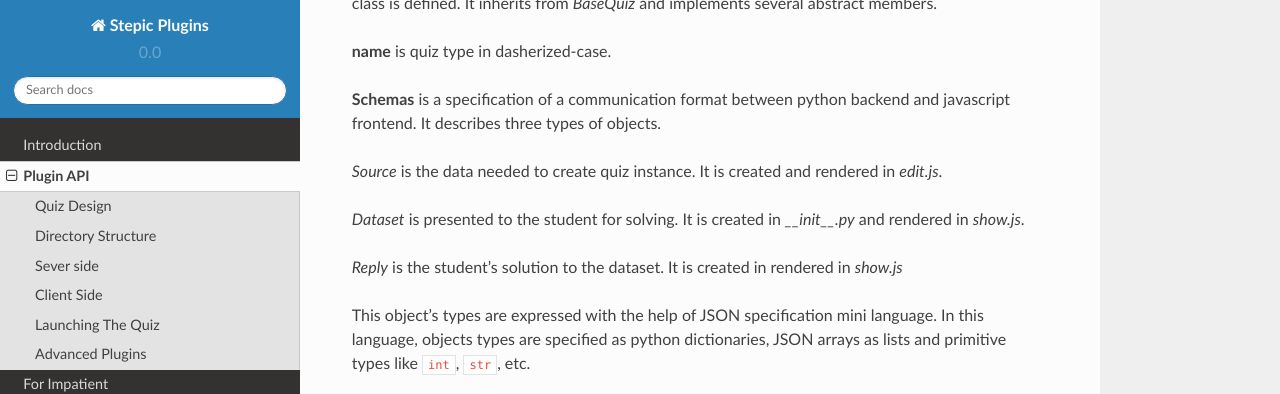
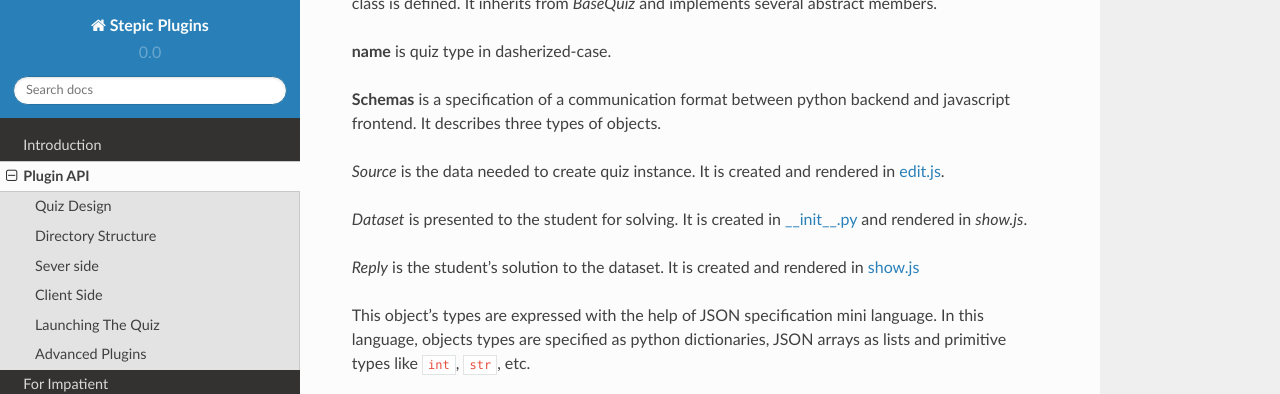
Before and after one commit to StepicOrg/stepik-plugins, a Sphinx documentation site: the page built from docs/guide.rst, in a window 1280 px wide and 900 px high, scrolled down 775 px. Shown: the top 394 px of the window. Built offline with Sphinx 7.4.7 and the Read the Docs theme 2.0.0, drawn with Linux system fonts in a browser that asks for light colours; some of the changed text lies outside the part shown.

Commit message:
add links to source from guide

```diff
--- a/docs/guide.rst
+++ b/docs/guide.rst
@@ -2,7 +2,7 @@ Plugin API
 **********
 
 This document demonstrates plugin API with the example of simple-choice quiz.
-It should be read alongside with plugin source at `quizzes/simple_choice`.
+It should be read alongside with plugin source at `quizzes/simple_choice`_.
 
 
 Quiz Design
@@ -20,17 +20,17 @@ Directory Structure
 ===================
 
 Directory `quizzes/simple_choice` consists of the following files:
-    * `__init__.py` -- server part of the quiz is defined here.
-    * `tests.py` -- server part tests.
-    * `edit.js`, `edit.hbs` -- this pair of files describes edit interface for teacher.
-    * `show.js`, `show.hbs` -- this pair of files describes interface for student.
+    * `__init__.py`_ -- server part of the quiz is defined here.
+    * `tests.py`_ -- server part tests.
+    * `edit.js`_, `edit.hbs` -- this pair of files describes edit interface for teacher.
+    * `show.js`_, `show.hbs` -- this pair of files describes interface for student.
     * `style.css` -- css styles for frontend.
 
 
 Sever side
 ==========
 
-Server side is written in Python3 and consists of one file -- `__init__.py`.
+Server side is written in Python3 and consists of one file -- `__init__.py`_.
 In this file `SimpleChoiceQuiz` class is defined. It inherits from `BaseQuiz`
 and implements several abstract members.
 
@@ -41,12 +41,12 @@ and implements several abstract members.
 **Schemas** is a specification of a communication format between python backend and javascript frontend.
 It describes three types of objects.
 
-*Source* is the data needed to create quiz instance. It is created and rendered in `edit.js`.
+*Source* is the data needed to create quiz instance. It is created and rendered in `edit.js`_.
 
-*Dataset* is presented to the student for solving. It is created in `__init__.py` and
+*Dataset* is presented to the student for solving. It is created in `__init__.py`_ and
 rendered in `show.js`.
 
-*Reply* is the student's solution to the dataset. It is created in rendered in `show.js`
+*Reply* is the student's solution to the dataset. It is created and rendered in `show.js`_
 
 This object's types are expressed with the help of JSON specification mini language.
 In this language, objects types are specified as python dictionaries,
@@ -118,7 +118,7 @@ To start a server::
 
 This command launches Flask development server listening on 127.0.0.1:5000.
 
-The test client is `this JS Bin <http://jsbin.com/hikik/latest/edit>`_.
+The test client is this `JS Bin`_.
 
 Open it and insert Handlebars templates, and javascript functions instead of placeholders.
 
```
Also changed, not shown: other parts of docs/guide.rst (+7 -0 lines), 1 other file.
